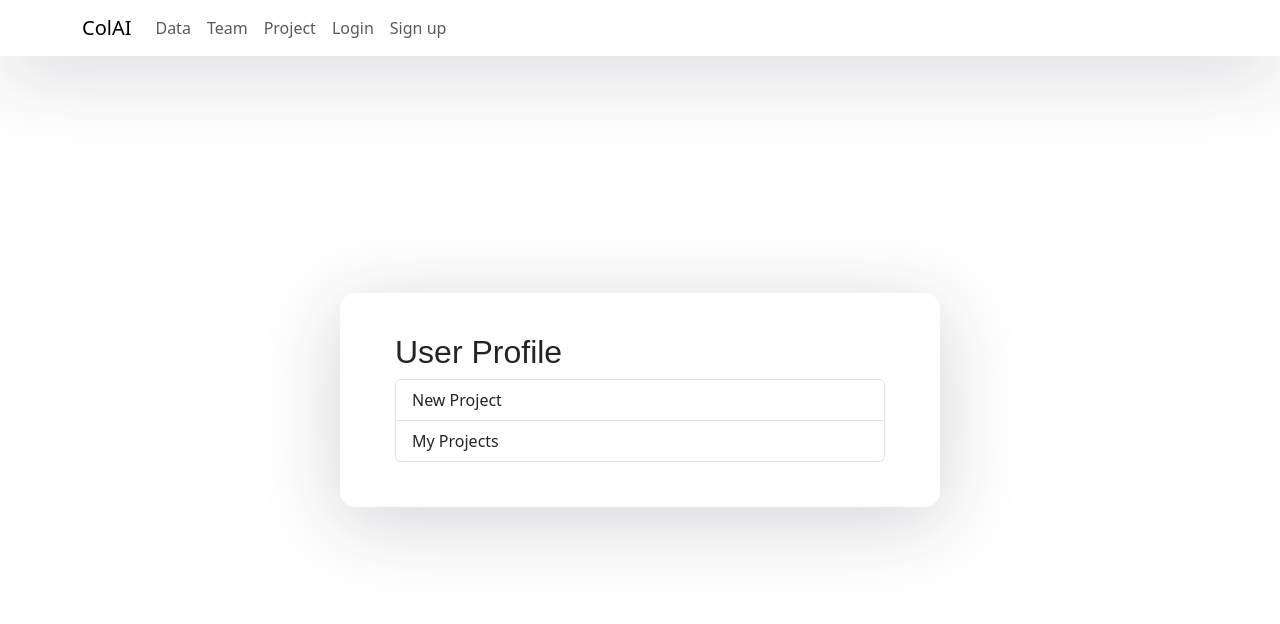
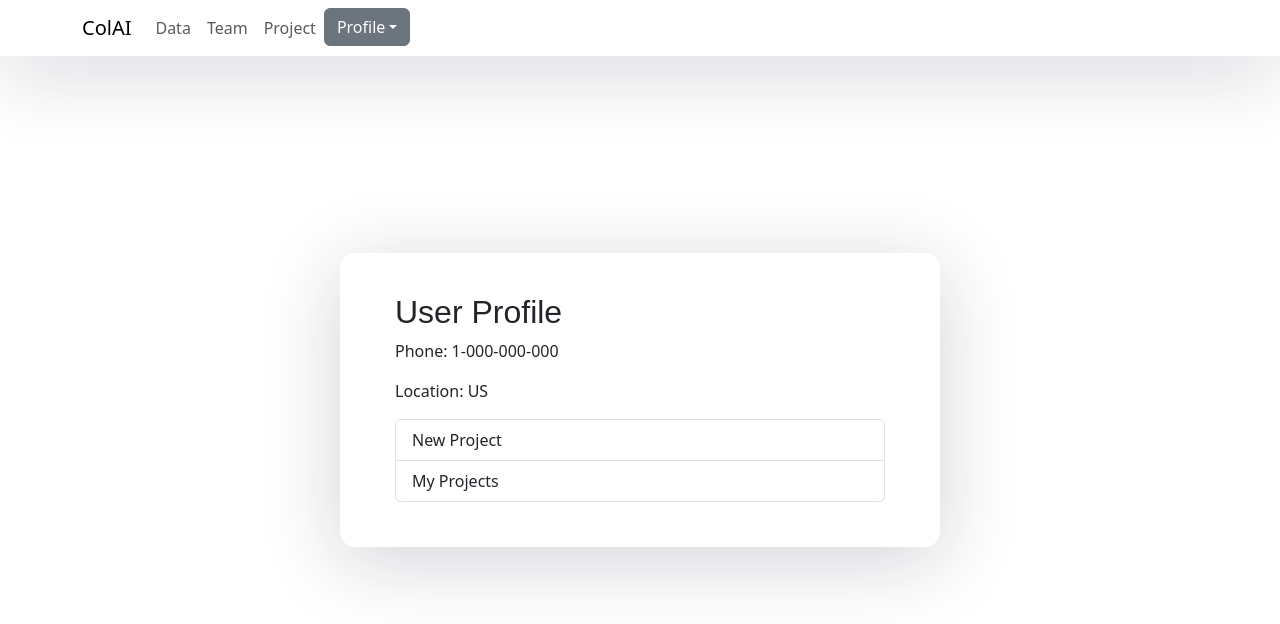
Before and after one commit to Collaborative-AI/colteam, a React (Create React App) app in the folder my-react-app/: page /profile in a window 1280 px wide. Shown: the top 624 px of the page. Built offline with nearby package versions, Linux system fonts and the light colour scheme; no server answers.

Commit message:
modify profile dropdown options

```diff
--- a/my-react-app/package.json
+++ b/my-react-app/package.json
@@ -3,6 +3,9 @@
   "version": "0.1.0",
   "private": true,
   "dependencies": {
+    "@emotion/react": "^11.11.1",
+    "@emotion/styled": "^11.11.0",
+    "@mui/material": "^5.14.9",
     "@testing-library/jest-dom": "^5.17.0",
     "@testing-library/react": "^13.4.0",
     "@testing-library/user-event": "^13.5.0",
--- a/my-react-app/src/components/AuthProvider.component.js
+++ b/my-react-app/src/components/AuthProvider.component.js
@@ -9,7 +9,7 @@ export const AuthProvider = ({ children }) => {
         ...FormData,
         roles: '',
         accessToken: '',
-        success: false,
+        success: true,
     })
 
     return (
--- a/my-react-app/src/components/navbar.component.js
+++ b/my-react-app/src/components/navbar.component.js
@@ -1,7 +1,8 @@
 import React, { Component, useState, useContext } from 'react'
 import SearchBar from './searchbar.component'
-import { Link, useLocation } from 'react-router-dom'
+import { Link, useLocation, useNavigate } from 'react-router-dom'
 import AuthContext from './AuthProvider.component'
+import Dropdown from 'react-bootstrap/Dropdown';
 
 function Navbar() {
   const { auth } = useContext(AuthContext);
@@ -9,6 +10,22 @@ function Navbar() {
 
   const toggleMenu = () => {
     setIsMenuOpen(!isMenuOpen);
+  };
+  const navigate = useNavigate();
+  const handleDropdownSelect = (eventKey) => {
+    switch (eventKey) {
+      case 'action-1':
+        navigate('/new_project')
+        break
+      case 'action-2':
+        navigate('/show_project')
+        break
+      case 'action-3':
+        navigate('/profile_setting')
+        break
+      default:
+        break
+    }
   };
 
   return (
@@ -21,6 +38,7 @@ function Navbar() {
         <button className="navbar-toggler" type="button" onClick={toggleMenu}>
           <span className="navbar-toggler-icon"></span>
         </button>
+
 
         {/* {this.props.pathname === "/data" ? <SearchBar /> : null} */}
         <div className={`collapse navbar-collapse ${isMenuOpen ? 'show' : ''}`} id=" navbarToggler">
@@ -41,10 +59,18 @@ function Navbar() {
               </Link>
             </li>
             {auth.success ? (
-              <li className="nav-item">
-                <Link className="nav-link" to={'/profile'}>
-                  Profile
-                </Link>
+              <li class="nav-item dropdown">
+                <Dropdown onSelect={handleDropdownSelect}>
+                  <Dropdown.Toggle variant="secondary" id="dropdown-basic" bg="white">
+                    Profile
+                  </Dropdown.Toggle>
+
+                  <Dropdown.Menu>
+                    <Dropdown.Item eventKey="action-1">New Project</Dropdown.Item>
+                    <Dropdown.Item eventKey="action-2">My Projects</Dropdown.Item>
+                    {/* <Dropdown.Item eventKey="action-3">Setting</Dropdown.Item> */}
+                  </Dropdown.Menu>
+                </Dropdown>
               </li>
             ) : (
               <>
@@ -60,8 +86,8 @@ function Navbar() {
                 </li>
               </>)}
           </ul>
-        </div>
-      </div>
+        </div >
+      </div >
     </nav >
   )
 }
--- a/my-react-app/src/components/profile.component.js
+++ b/my-react-app/src/components/profile.component.js
@@ -1,11 +1,29 @@
-import React, { Component, useContext } from 'react'
+import React, { Component, useContext, useEffect, useState } from 'react'
+import axios from 'axios'
 import AuthContext from './AuthProvider.component'
 import { Link, useNavigate } from 'react-router-dom';
 import ListGroup from 'react-bootstrap/ListGroup';
 
 const Profile = () => {
     const { auth } = useContext(AuthContext);
-    // const { roles, success } = auth;
+    const { profile, setProfile } = useState("");
+
+    useEffect(() => {
+        // URL
+        axios.get(`http://localhost:8000/users/view/`, {
+            params: {
+                id: auth.username
+            },
+            headers: {
+                Authorization: "Bearer " + auth.accessToken
+            }
+        })
+            .then(response => {
+                setProfile(response.data)
+            })
+            .catch(error => console.error('Error fetching profile data:', error))
+    }, [])
+
     const navigate = useNavigate();
 
     const navigateTonewProject = () => {
@@ -18,6 +36,9 @@ const Profile = () => {
     return (
         <div>
             <h2>User Profile</h2>
+            <p>Phone: {profile ? profile.phone_number : '1-000-000-000'}</p>
+            <p>Location: {profile ? profile.location : 'US'}</p>
+
             <ListGroup>
                 <ListGroup.Item action onClick={navigateTonewProject}>
                     New Project
--- /dev/null
+++ b/my-react-app/src/components/project/updateProject.component.js
@@ -0,0 +1,5 @@
+
+
+function updateProject() {
+
+}
```
Also changed, not shown: 1 other file (tests, documents, lock files or other folders).
